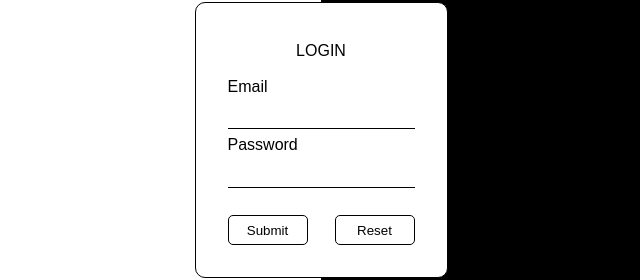
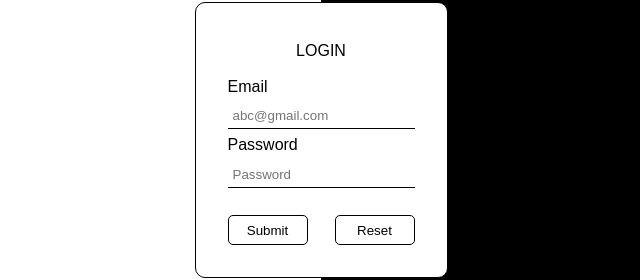
Before and after one commit to lokesh-weby/react-db, a React (Create React App) app in the folder front-end/: page / in a window 1280 px wide. Shown: the part 260-540 px from the top of the page, without its empty margins (319-959 px from the left). Built offline with nearby package versions, Linux system fonts and the light colour scheme.

Commit message:
Update App.js

```diff
--- a/front-end/src/App.js
+++ b/front-end/src/App.js
@@ -29,7 +29,7 @@ function App() {
   alert(data);
  }).catch((err)=>{
  if(err){
- console,log(err.message)
+ console.log(err.message)
  }
  else{
   toast("network issue")
@@ -55,9 +55,9 @@ function App() {
       <div className='input'>
       <center>LOGIN</center>
       <label >Email</label>
-      <input type='email' onChange={(e)=>setEmail(e.target.value)} required/>
+      <input type='email' onChange={(e)=>setEmail(e.target.value)} placeholder='abc@gmail.com' required/>
       <label>Password</label>
-      <input type='password' onChange={(e)=>setPass(e.target.value)}  required/>
+      <input type='password' onChange={(e)=>setPass(e.target.value)} placeholder='Password'  required/>
       </div>
       <div className='btn'>
       <button type='submit'>Submit</button>
```
